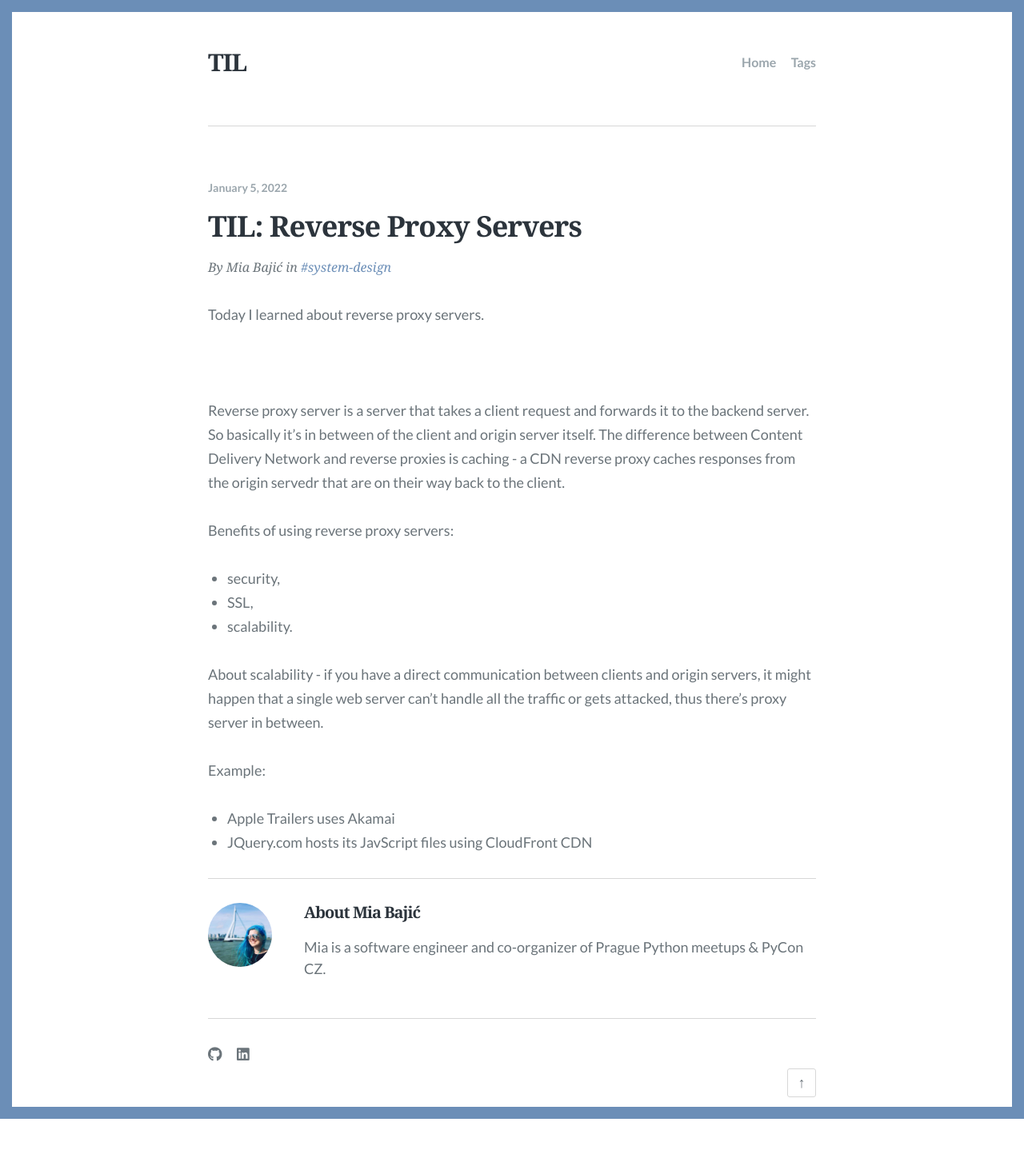
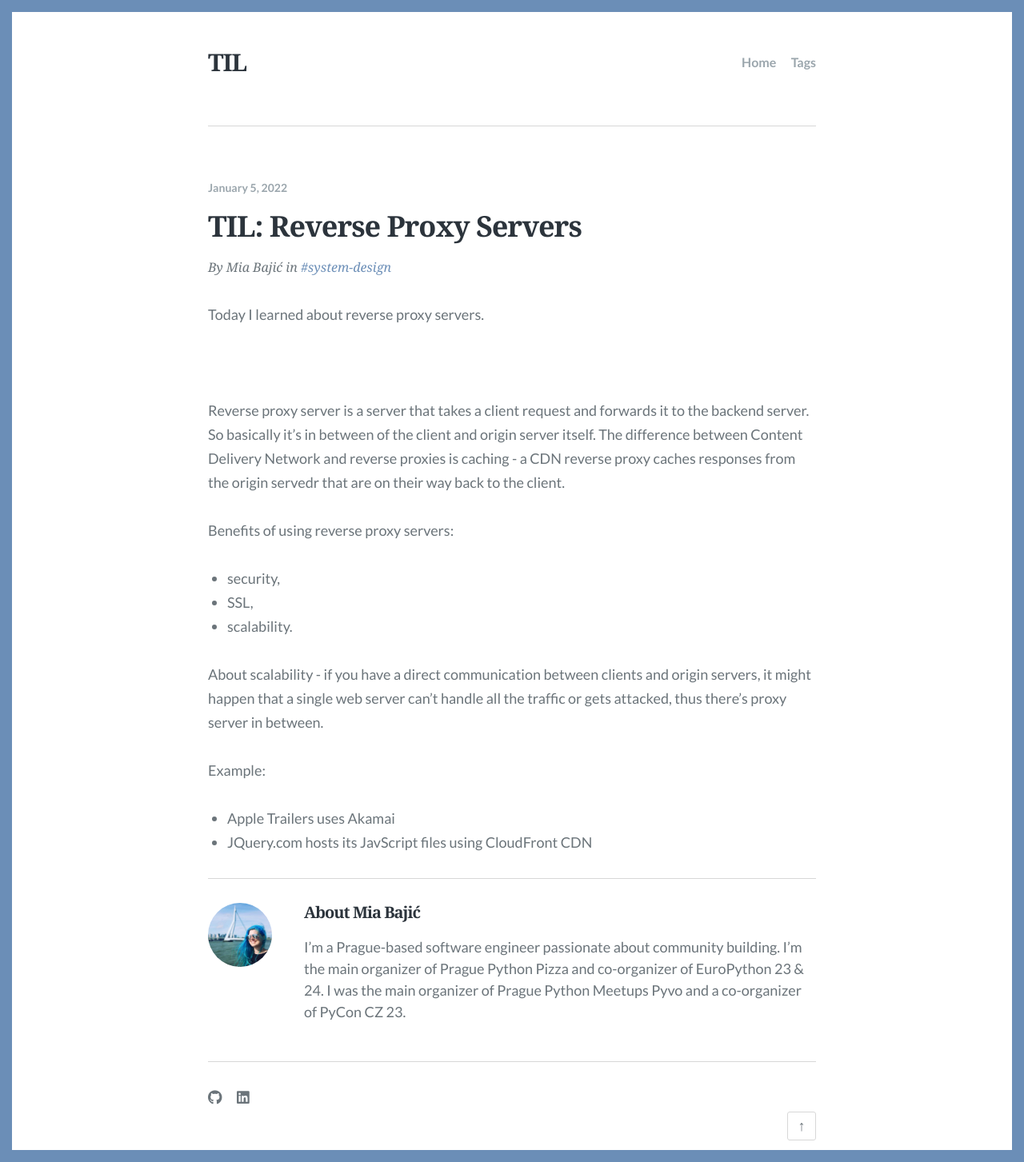
Before and after one commit to clytaemnestra/tech-blog, a Jekyll site: the page built from _posts/2022-05-01-proxy-server.md, in a window 1280 px wide. Shown: the whole page at 80% size. Built offline with Jekyll 4.4.1, drawn with Linux system fonts in a browser that asks for light colours; some web fonts are replaced; before the commit the page ends 1399 px from its top, so only the background shows below that.

Commit message:
Update bio

```diff
--- a/_data/author.json
+++ b/_data/author.json
@@ -1,5 +1,5 @@
 {
   "name": "Mia Bajić",
-  "bio": "Mia is a software engineer and co-organizer of Prague Python meetups & PyCon CZ.",
+  "bio": "I'm a Prague-based software engineer passionate about community building. I'm the main organizer of Prague Python Pizza and co-organizer of EuroPython 23 & 24. I was the main organizer of Prague Python Meetups Pyvo and a co-organizer of PyCon CZ 23.",
   "image": "images/author.png"
 }
```
